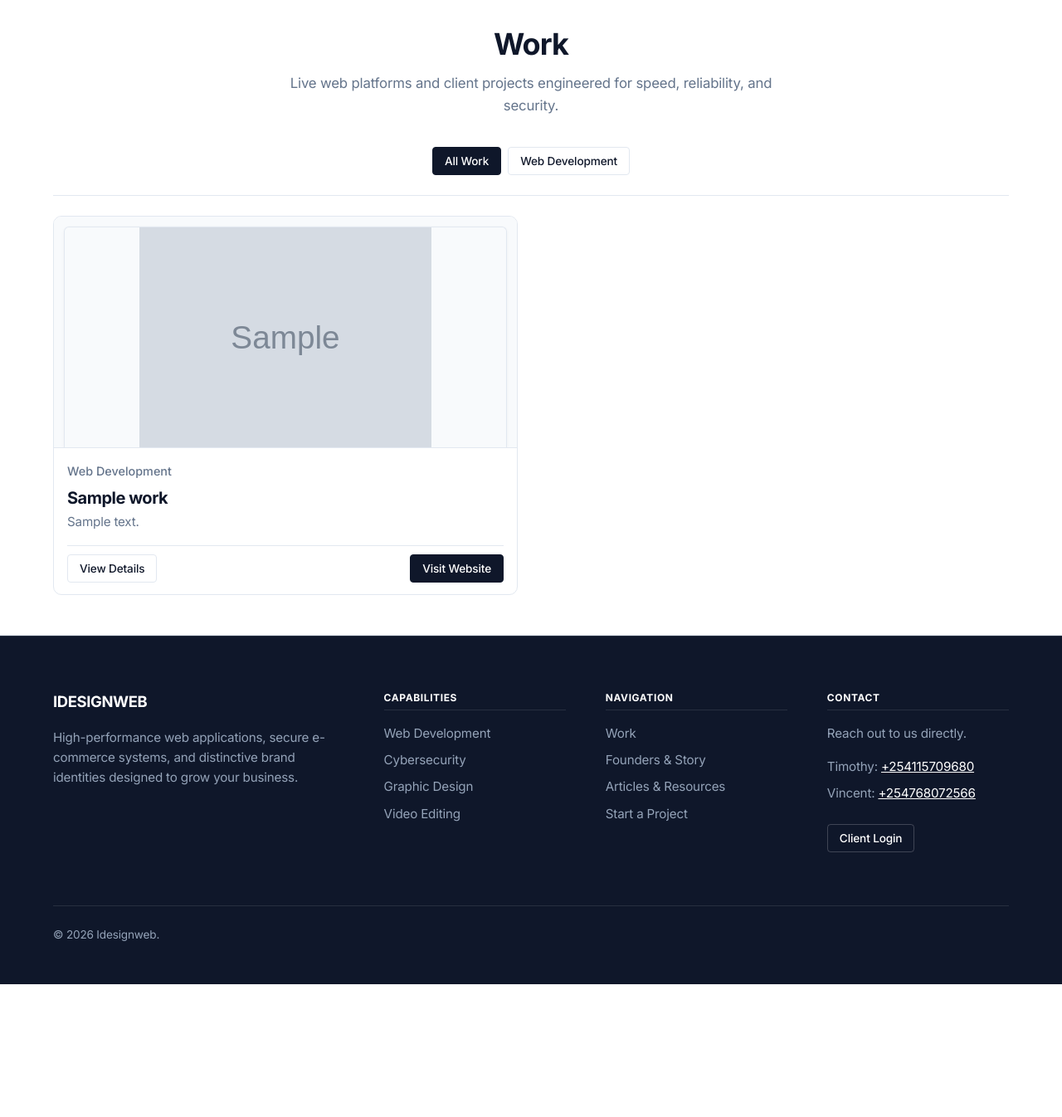
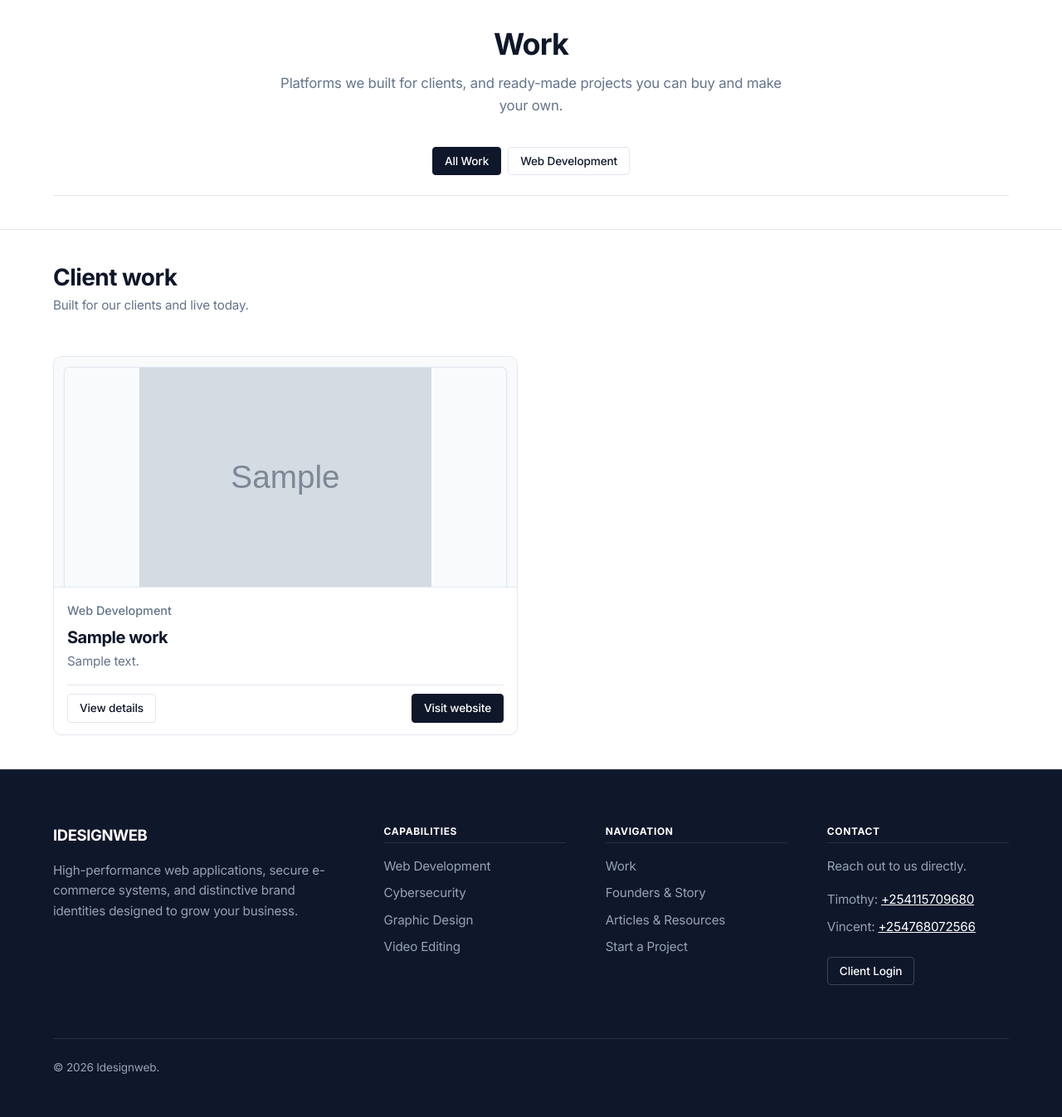
Before and after one commit to vincent0-ai/idesignweb, a Django app: page /work/ in a window 1280 px wide. Shown: the part 64-1410 px from the top of the page at 83% size. Before the commit the page ends 1250 px from the top, so only its background shows below. Run offline with Django 5.2, Linux system fonts and the light colour scheme; tables that the repository leaves empty hold one stand-in row (values such as "Sample post"); grey boxes marked "Sample" are stand-in pictures.

Commit message:
Separated the showcase projects from the client works

```diff
--- a/apps/core/management/commands/seed_data.py
+++ b/apps/core/management/commands/seed_data.py
@@ -65,6 +65,7 @@ class Command(BaseCommand):
                     'full_title': work.get('full_title', ''),
                     'client': work['client'],
                     'category': work['category'],
+                    'work_type': work.get('work_type', 'client'),
                     'year': work['year'],
                     'image_url': work['image_url'],
                     'live_url': work.get('live_url'),
@@ -198,6 +199,7 @@ class Command(BaseCommand):
                 'title': 'EchoWithin - Private Encrypted Notes & Social Bonds Platform',
                 'client': 'EchoWithin',
                 'category': 'Web Development',
+                'work_type': 'client',
                 'year': '2026',
                 'image_url': 'img/echowithin-platform.webp',
                 'live_url': 'https://echowithin.xyz',
@@ -218,6 +220,7 @@ class Command(BaseCommand):
                 'title': 'VIN-KJ Auto Services - E-Commerce & Service Booking Platform',
                 'client': 'VIN-KJ Auto Services',
                 'category': 'E-Commerce',
+                'work_type': 'client',
                 'year': '2026',
                 'image_url': 'img/vinkj-ecommerce.webp',
                 'live_url': 'https://vinkj.com',
@@ -238,6 +241,7 @@ class Command(BaseCommand):
                 'title': 'Idesignweb Hotel - Hotel Booking Platform',
                 'client': 'Idesignweb Hotel',
                 'category': 'Web Development',
+                'work_type': 'showcase',
                 'year': '2026',
                 'image_url': 'https://hotel.idesignweb.co.ke/images/hero.jpg',
                 'live_url': 'https://hotel.idesignweb.co.ke',
@@ -258,6 +262,7 @@ class Command(BaseCommand):
                     'full_title': cs['title'],
                     'client': cs['client'],
                     'category': cs['category'],
+                    'work_type': cs.get('work_type', 'client'),
                     'year': cs['year'],
                     'image_url': cs['image_url'],
                     'live_url': cs['live_url'],
--- a/apps/public/views.py
+++ b/apps/public/views.py
@@ -21,7 +21,7 @@ import datetime
 
 def home_view(request):
     services = get_all_services(featured_only=True)
-    case_studies = get_all_works()
+    case_studies = get_all_works(featured_only=True, work_type='client')
 
     # Try fetching insights if db available, fallback to empty
     try:
@@ -55,9 +55,9 @@ def service_detail_view(request, slug):
     if not service:
         raise Http404('Service not found')
 
-    related_cases = [w for w in get_all_works() if w.get('category') == service['title']]
+    related_cases = [w for w in get_all_works(work_type='client') if w.get('category') == service['title']]
     if not related_cases:
-        related_cases = get_all_works()[:2]
+        related_cases = get_all_works(work_type='client')[:2]
 
     context = {
         'service': service,
@@ -67,11 +67,13 @@ def service_detail_view(request, slug):
 
 def work_list_view(request):
     selected_category = request.GET.get('category', 'all')
-    case_studies = get_all_works(category=selected_category)
+    client_work = get_all_works(category=selected_category, work_type='client')
+    showcase_work = get_all_works(category=selected_category, work_type='showcase')
     categories = get_work_categories()
 
     context = {
-        'case_studies': case_studies,
+        'client_work': client_work,
+        'showcase_work': showcase_work,
         'categories': categories,
         'selected_category': selected_category
     }
--- /dev/null
+++ b/templates/components/work_card.html
@@ -0,0 +1,46 @@
+<!--
+  Work Card Component Primitive
+  Serves both client case studies and showcase projects.
+  Set case.work_type to 'showcase' to show the buy and customise action instead of the case study action.
+-->
+{% load static %}
+<article class="card-article">
+  <div class="card-image-wrap">
+    {% if case.image_url %}
+    <img src="{% if case.image_url|slice:":1" == "/" or 'http' in case.image_url %}{{ case.image_url }}{% else %}{% static case.image_url %}{% endif %}" alt="{{ case.title }}" class="card-image" loading="lazy" width="678" height="337">
+    {% else %}
+    <div style="width: 100%; height: 100%; background: var(--bg-muted);"></div>
+    {% endif %}
+  </div>
+
+  <div class="card-body">
+    <div style="margin-bottom: var(--space-xs);">
+      <span class="category-label">
+        {{ case.category }}{% if case.work_type == 'showcase' %} &middot; For sale{% endif %}
+      </span>
+    </div>
+
+    <h3 style="font-size: 1.25rem; margin-bottom: var(--space-xs); line-height: 1.3; font-weight: var(--weight-bold);">
+      <a href="{% url 'public:work_detail' case.slug %}" style="color: var(--text-main); text-decoration: none;">{{ case.title }}</a>
+    </h3>
+
+    <p style="font-size: var(--text-small); color: var(--text-muted); margin-bottom: var(--space-md); line-height: 1.6; flex-grow: 1;">
+      {{ case.summary }}
+    </p>
+
+    <div class="card-action-row">
+      <a href="{% url 'public:work_detail' case.slug %}" class="btn btn-outline btn-sm">
+        View details
+      </a>
+      {% if case.work_type == 'showcase' %}
+      <a href="{% url 'public:contact' %}" class="btn btn-primary btn-sm">
+        Buy and customise
+      </a>
+      {% elif case.live_url %}
+      <a href="{{ case.live_url }}" target="_blank" rel="noopener noreferrer" class="btn btn-primary btn-sm">
+        Visit website
+      </a>
+      {% endif %}
+    </div>
+  </div>
+</article>
--- a/templates/public/services_hub.html
+++ b/templates/public/services_hub.html
@@ -80,7 +80,7 @@
 
         <div style="margin-bottom: var(--space-lg); flex-grow: 1;">
           <div style="font-size: var(--text-tiny); font-weight: var(--weight-bold); text-transform: uppercase; color: var(--text-dim); margin-bottom: 8px; letter-spacing: 0.04em;">
-            Deliverable Scope:
+            What you get:
           </div>
           <ul class="card-service-deliverables" style="display: flex; flex-direction: column; gap: 6px; margin-bottom: 0;">
             {% for d in service.deliverables %}
@@ -91,10 +91,10 @@
 
         <div class="card-action-row">
           <a href="{% url 'public:service_detail' service.slug %}" class="btn btn-outline btn-sm">
-            <span>View Practice Details</span>
+            <span>View service details</span>
           </a>
           <a href="{% url 'public:contact' %}?service={{ service.slug }}" class="btn btn-primary btn-sm">
-            <span>Book Practice</span>
+            <span>Start a project</span>
           </a>
         </div>
       </article>
--- a/templates/public/work_list.html
+++ b/templates/public/work_list.html
@@ -1,11 +1,11 @@
 {% extends 'base/base.html' %}
 {% load static %}
 
-{% block title %}Client Work & Case Studies : {{ site_title }}{% endblock %}
-{% block meta_description %}Explore published case studies and live platforms engineered by Idesignweb, including the EchoWithin encrypted platform and VIN-KJ Auto Services.{% endblock %}
-{% block meta_keywords %}Idesignweb portfolio, web development case studies, EchoWithin, VIN-KJ, full stack web apps Kenya, digital studio Nairobi{% endblock %}
-{% block og_title %}Client Work & Case Studies : {{ site_title }}{% endblock %}
-{% block og_description %}Explore published case studies and live platforms engineered by Idesignweb.{% endblock %}
+{% block title %}Client Work & Showcase Projects : {{ site_title }}{% endblock %}
+{% block meta_description %}Platforms Idesignweb built for clients, plus showcase projects you can buy and have customised to fit your business.{% endblock %}
+{% block meta_keywords %}Idesignweb portfolio, client work, showcase projects, buy a website and customise it, web development Kenya, digital studio Nairobi{% endblock %}
+{% block og_title %}Client Work & Showcase Projects : {{ site_title }}{% endblock %}
+{% block og_description %}Client platforms and showcase projects you can buy and customise.{% endblock %}
 
 {% block structured_data %}
 {{ block.super }}
@@ -32,8 +32,8 @@
     },
     {
       "@type": "CollectionPage",
-      "name": "Idesignweb Client Work & Portfolio",
-      "description": "Live web platforms and client projects engineered for speed, reliability, and security.",
+      "name": "Idesignweb Client Work & Showcase Projects",
+      "description": "Client platforms and showcase projects you can buy and have customised.",
       "url": "{{ canonical_url }}"
     }
   ]
@@ -42,19 +42,19 @@
 {% endblock %}
 
 {% block content %}
-<section class="section" style="padding-top: 32px; padding-bottom: 48px;">
+<section class="section" style="padding-top: 32px; padding-bottom: 40px;">
   <div class="container">
     <div class="page-header">
       <h1 class="page-title">
         Work
       </h1>
       <p class="page-subtitle">
-        Live web platforms and client projects engineered for speed, reliability, and security.
+        Platforms we built for clients, and ready-made projects you can buy and make your own.
       </p>
     </div>
 
     <!-- Category Filter Controls -->
-    <div class="filter-scroll-row" style="margin-bottom: 24px;">
+    <div class="filter-scroll-row" style="margin-bottom: 0;">
       <a href="{% url 'public:work_list' %}"
         class="btn btn-sm {% if selected_category == 'all' %}btn-primary{% else %}btn-outline{% endif %}">
         All Work
@@ -66,52 +66,73 @@
       </a>
       {% endfor %}
     </div>
+  </div>
+</section>
 
-    <!-- Work Projects Grid -->
+{% if client_work %}
+<section class="section" style="padding-top: 40px;">
+  <div class="container">
+    <div class="section-header">
+      <div>
+        <h2 class="section-title">Client work</h2>
+        <p style="font-size: var(--text-small); color: var(--text-muted); margin: var(--space-xs) 0 0 0;">
+          Built for our clients and live today.
+        </p>
+      </div>
+    </div>
+
     <div class="grid-2">
-      {% for case in case_studies %}
-      <article class="card-article">
-        <div class="card-image-wrap">
-          {% if case.image_url %}
-          <img src="{% if case.image_url|slice:":1" == "/" or 'http' in case.image_url %}{{ case.image_url }}{% else %}{% static case.image_url %}{% endif %}" alt="{{ case.title }}" class="card-image" loading="lazy" width="678" height="337">
-          {% else %}
-          <div style="width: 100%; height: 100%; background: var(--bg-muted);"></div>
-          {% endif %}
-        </div>
-
-        <div class="card-body">
-          <div style="margin-bottom: var(--space-xs);">
-            <span class="category-label">{{ case.category }}</span>
-          </div>
-
-          <h2 style="font-size: 1.25rem; margin-bottom: var(--space-xs); line-height: 1.3; font-weight: var(--weight-bold);">
-            <a href="{% url 'public:work_detail' case.slug %}" style="color: var(--text-main); text-decoration: none;">{{ case.title }}</a>
-          </h2>
-
-          <p style="font-size: var(--text-small); color: var(--text-muted); margin-bottom: var(--space-md); line-height: 1.6; flex-grow: 1;">
-            {{ case.summary }}
-          </p>
-
-          <div class="card-action-row">
-            <a href="{% url 'public:work_detail' case.slug %}" class="btn btn-outline btn-sm">
-              View Details
-            </a>
-            {% if case.live_url %}
-            <a href="{{ case.live_url }}" target="_blank" rel="noopener noreferrer" class="btn btn-primary btn-sm">
-              Visit Website
-            </a>
-            {% endif %}
-          </div>
-        </div>
-      </article>
-      {% empty %}
-      <div class="card" style="grid-column: 1 / -1; text-align: center; padding: var(--space-2xl);">
-        <p style="color: var(--text-muted);">No projects found for this category.</p>
-        <a href="{% url 'public:work_list' %}" class="btn btn-outline btn-sm" style="margin-top: var(--space-md);">All Work</a>
-      </div>
+      {% for case in client_work %}
+      {% include 'components/work_card.html' with case=case %}
       {% endfor %}
     </div>
-
   </div>
 </section>
+{% endif %}
+
+{% if showcase_work %}
+<section class="section section-muted" style="padding-top: 40px;">
+  <div class="container">
+    <div class="section-header">
+      <div>
+        <h2 class="section-title">Showcase projects</h2>
+        <p style="font-size: var(--text-small); color: var(--text-muted); margin: var(--space-xs) 0 0 0;">
+          Ready-made projects you can buy as they are, or have us customise to fit your business.
+        </p>
+      </div>
+    </div>
+
+    <div class="grid-2">
+      {% for case in showcase_work %}
+      {% include 'components/work_card.html' with case=case %}
+      {% endfor %}
+    </div>
+  </div>
+</section>
+{% endif %}
+
+{% if not client_work and not showcase_work %}
+<section class="section">
+  <div class="container">
+    <div class="card" style="text-align: center; padding: var(--space-2xl);">
+      <h2 class="section-title" style="margin-bottom: var(--space-sm);">
+        {% if selected_category == 'all' %}No work here yet{% else %}No {{ selected_category }} work yet{% endif %}
+      </h2>
+      <p style="color: var(--text-muted); margin-bottom: var(--space-md);">
+        {% if selected_category == 'all' %}
+        New projects appear here as they ship. Tell us what you need in the meantime.
+        {% else %}
+        Nothing in {{ selected_category }} yet. Other categories are already listed.
+        {% endif %}
+      </p>
+      <div style="display: flex; gap: var(--space-sm); justify-content: center; flex-wrap: wrap;">
+        {% if selected_category != 'all' %}
+        <a href="{% url 'public:work_list' %}" class="btn btn-outline btn-sm">Show all work</a>
+        {% endif %}
+        <a href="{% url 'public:contact' %}" class="btn btn-primary btn-sm">Start a project</a>
+      </div>
+    </div>
+  </div>
+</section>
+{% endif %}
 {% endblock %}
```
Also changed, not shown: apps/core/admin.py (+5 -4 lines), apps/core/content.py (+19 -10 lines), apps/core/models.py (+9 -0 lines), apps/core/tests.py (+30 -0 lines), templates/public/home.html (+1 -38 lines), templates/public/work_detail.html (+29 -11 lines), apps/core/migrations/0005_work_work_type.py (added).
